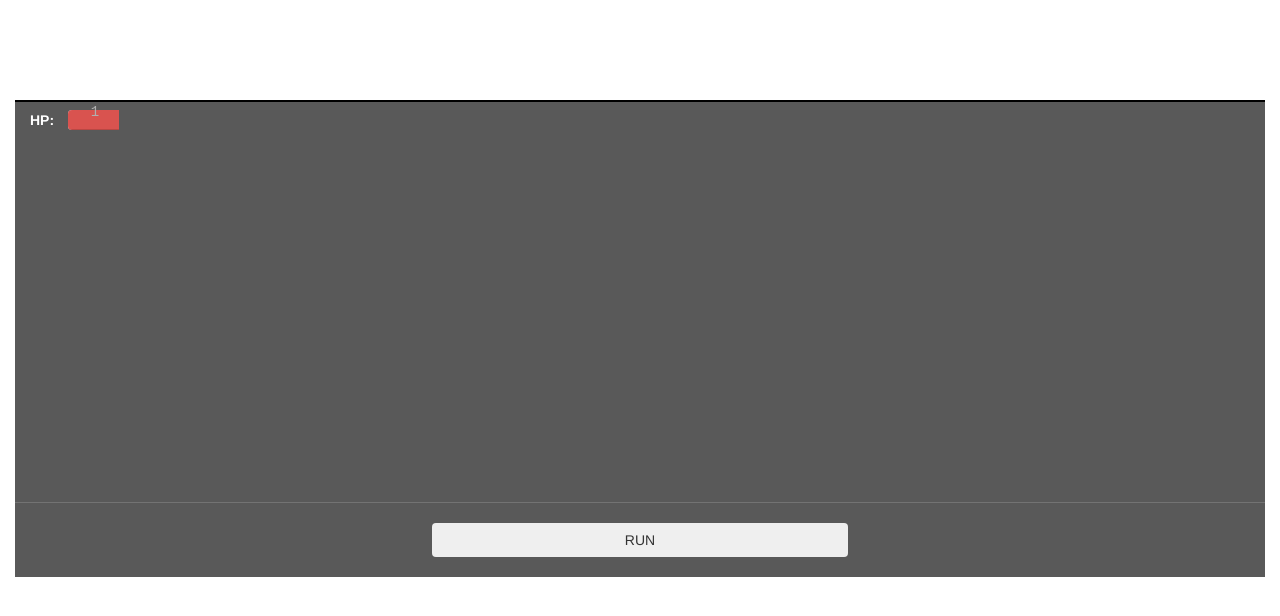
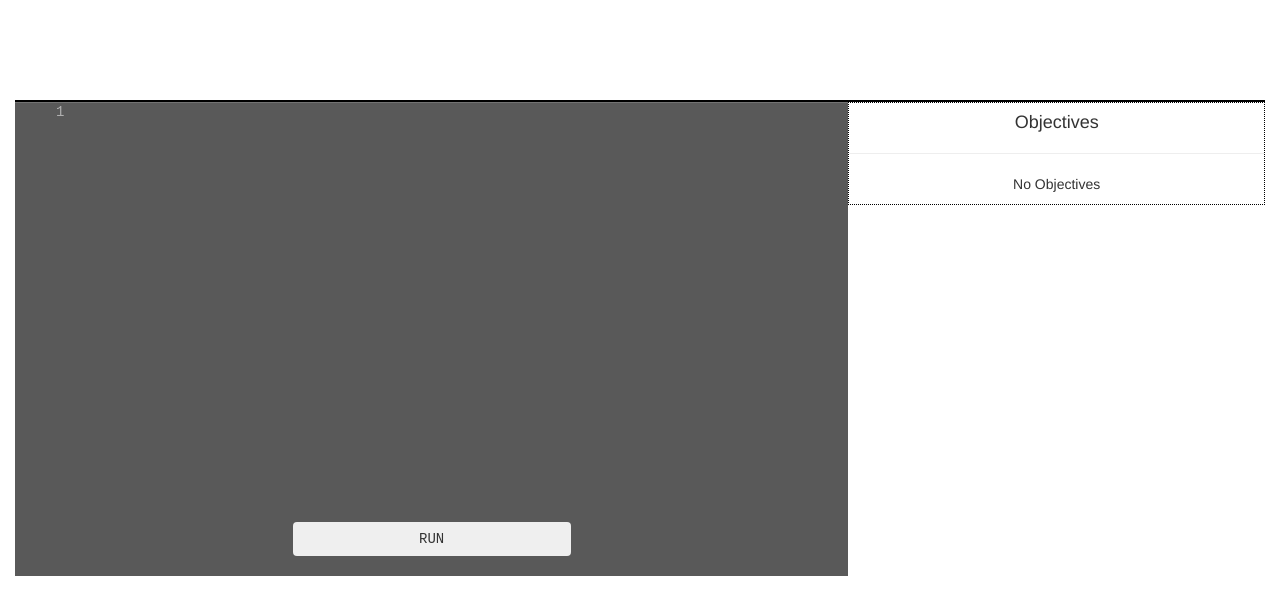
Before and after one commit to timpquerubin/Progmia, a CodeIgniter app: page /Progmia/index.php/game/play/1 in a window 1280 px wide. Shown: the top 616 px of the page. Run offline with CodeIgniter, Linux system fonts and the light colour scheme; a user stored in the database is signed in; data comes from the database, SQL or seed files in the repository; data that the repository does not hold is empty; some libraries are stand-ins or nearby versions.

Commit message:
add objectives to game

```diff
--- a/application/controllers/Game.php
+++ b/application/controllers/Game.php
@@ -95,18 +95,16 @@
 			);
 
 			$level_details = $this->Game_model->get_level_details($level_params);
-
-			// echo "<pre>";
-			// var_dump($level_details);
-			// echo "</pre>";
-			// exit();
-
-			// $mdetails[0]['MAP_GRID'] = json_decode($mdetails[0]['MAP_GRID'], true);
-			// $mdetails[0]['MAP_STARTPOINT'] = json_decode($mdetails[0]['MAP_STARTPOINT']);
-
+			$objectives = $this->Game_model->get_objectives($level_params);
 
 
 			$data['level'] = $level_details;
+			$data['objectives'] = $objectives;
+
+			// echo "<pre>";
+			// var_dump($objectives);
+			// echo "</pre>";
+			// exit();
 
 			$this->load->view('templates/game_header');
 			$this->load->view('templates/load_init_links');
--- a/application/views/pages/game2.php
+++ b/application/views/pages/game2.php
@@ -4,10 +4,10 @@
 	div.game-menu {position: absolute; /*border: 2px solid #ff0000;*/ width: 50%;}
 	div.player-hp {margin-top: 10px;}
 
-	div.code-area-container {background-color: #595959; margin: 0px; padding: 0px;}
+	div.code-area-container {margin: 0px; padding: 0px;}
 
 	div.code_area {
-		/*background-color: #595959;*/
+		background-color: #595959;
 		font-family: "Courier New";
 		margin: 0px;
 		padding: 0px;
@@ -38,6 +38,8 @@
 		border: none;
 	}
 
+	div.objectives-container {background-color: #fff; padding: 0px;}
+
 	div.button-run-container {margin: 0px; padding: 0px; border-top: 1px solid #737373;}
 	div.button-run-container div.button-run {padding: 20px 0px; }
 
@@ -63,22 +65,39 @@
 		</div></center>
 	</div>
 	<!-- <div id="test" class="col-sm-2"></div> -->
-	<div class="code-area-container">
+	<div class="code-area-container row">
 		<!-- <center><button class="btn btn-default" onclick="executeCommand(0);">RUN</button></center> -->
-		<div class="row code_area">
+		<div class="row code_area col-md-8">
 			<div class="line-number col-md-1 col-sm-1 col-xs-1">
 				<textarea rows="20" id="textarea1" disabled></textarea>
 			</div>
 			<div class="code-area-container col-md-11 col-sm-11 col-xs-11">
 				<textarea class="code_area" id="code_area" name="code_area" rows="20" onscroll="document.getElementById('textarea1').scrollTop = this.scrollTop;"></textarea>
 			</div>
-		</div>
 			<div class="row button-run-container">
 				<div class="button-run col-md-4 col-md-offset-4 col-sm-4 col-sm-offset-4 col-xs-6 col-xs-offset-3">
 					<button class="btn btn-basic btn-block" onclick="executeCommand(0);">RUN</button>
 				</div>
 			</div>
-		<!-- <textarea onscroll="this.form.elements.textarea1.scrollTop = this.scrollTop;" name="textarea2" ></textarea> -->
+		</div>
+
+		<div class="objectives-container col-md-4">
+			<div class="objectives-panel" style="border: 1px dotted #000">
+				<h4 style="text-align: center;">Objectives</h4>
+				<hr>
+				<?php if(count($objectives) > 0) { ?>
+					<?php $ctr = 1; ?>
+					<?php foreach($objectives as $obj) { ?>
+						<div>
+							<input type="checkbox" name="objectives" id="check_obj_<?php $ctr; ?>" disabled value="<?php echo $obj['OBJ_NUM']; ?>"><?php echo $obj['OBJ_DESC']; ?>
+						</div>
+						<?php $ctr++; ?>
+					<?php } ?>
+				<?php } else { ?>
+					<p style="text-align: center;">No Objectives</p>
+				<?php } ?>
+			</div>
+		</div>
 	</div>
 </div>
 
@@ -93,6 +112,9 @@
 	var start_point = document.getElementById('startPt').value;
 	var map_filename = document.getElementById('map_filename').value;
 	var map_numcols = parseInt(document.getElementById('map_width').value);
+	var lvlId = "<?php echo $level[0]['LVL_ID'] ?>";
+
+	console.log(lvlId);
 
 	document.getElementById('textarea1').value = '1';
 
@@ -106,12 +128,12 @@
 	var startloop = 0;
 
 	var img = {};
+	img.map = new Image();
+	img.map.src = "<?php echo base_url(); ?>assets/images/levels/" + map_filename;
 	img.player = new Image();
 	img.player.src = "<?php echo base_url(); ?>assets/images/avatars/cfcd208495d565ef66e7dff9f98764da.png";
 	img.bully = new Image();
 	img.bully.src = "<?php echo base_url(); ?>assets/images/bully.png";
-	img.map = new Image();
-	img.map.src = "<?php echo base_url(); ?>assets/images/levels/" + map_filename;
 	img.key = new Image();
 	img.key.src = "<?php echo base_url(); ?>assets/images/key.png";
 	img.coin = new Image();
@@ -323,16 +345,57 @@
 		Maps.current = Maps(id, imgSrc, mapGrid2d, startPt);
 	}
 
-	Objective = function(id, status, desc, task)
+	Objective = function(id, num, status, desc, type, val)
 	{
 		var self = {
 			id: id,
+			num: num,
 			status: status,
 			description: desc,
-			task: task,
+			type: type,
+			value: val
 		};
 
 		Objective.list[id] = self;
+	}
+
+	Objective.init = function()
+	{
+		var data = {};
+		data['lvlId'] = lvlId;
+
+		$.ajax({
+			type: 'post',
+			url: "<?php echo base_url(); ?>dashboard/get_objectives",
+			data: data,
+			dataType: 'json',
+			success: function(res) {
+
+				var ctr = 1;
+
+				for(var key in res) {
+
+					var jsonval = JSON.parse(res[key]['OBJ_JSONVAL']);
+					var task_type = Object.keys(jsonval)[0];
+
+					if(task_type === 'Finish') {
+						var task_val = jsonval['Finish'];
+					} else if(task_type === 'Health') {
+						var task_val = parseInt(jsonval['Health']);
+					}
+
+					Objective("obj_" + res[key]['OBJ_NUM'], ctr, false, res[key]['OBJ_DESC'], task_type, task_val);
+
+					ctr++;
+				}
+
+				console.log(Objective.list);
+
+			},
+			error: function(xhr, status, err) {
+				console.log(err);
+			}
+		});
 	}
 
 	Objective.list = {};
@@ -985,9 +1048,11 @@
 		Projectile.list = {};
 		Coin.list = {};
 		Bully.list = {};
+		Objective.list = {};
 
 		player = new Player('plyr1', Maps.current.startPt.x*1.25, Maps.current.startPt.y*1.25, img.player.width/5, img.player.height/5, img.player);
 		key = new Key('key', false,img.key.src, img.key.height/5, img.key.width/5);
+		Objective.init();
 		key.locate();
 		Coin.Init();
 		Bully.init();
@@ -1011,24 +1076,28 @@
 
 	update = function()
 	{
+		var promise = new Promise(function(resolve, reject) {
 			ctx.clearRect(0,0,canvas.width,canvas.height);
 			Maps.current.update();
+			resolve(true);
+		}).then(function() {
 			key.update();
 			Coin.update();
 			player.update();
 			Bully.update();
 			Projectile.update();
+		});
 	}
 
 	start_point = JSON.parse(start_point);
 	var mapGrid2d = [];
 
+	var promise = new Promise(function(resolve, reject) {
 		Maps.init('cMap', img.map.src, map_numcols, JSON.parse(map_grid), {x: start_point[0], y: start_point[1]});
-
-	// Objective('obj_1', false, 'Reach Checkpoint 1', {x: 155, y: 72});
-	// Objective('start_point', false, 'Level 1 start point', {x: 50, y: 72});
-
+		resolve(true);
+	}).then(function() {
 		startNewGame();
+	});
 	setInterval(update,40);
 
 	});
```
Lines whose indentation alone changed are shown as unchanged.
